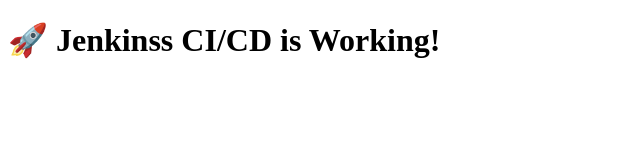
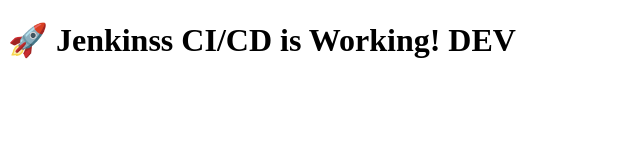
Before and after one commit to JEYAPRAKASH21/jenkins-demo, a plain HTML site: page index.html in a window 1280 px wide. Shown: the whole page, without its empty margins (0-640 px from the left). Drawn offline with Linux system fonts and the light colour scheme.

Commit message:
Update header text for DEV environment

```diff
--- a/index.html
+++ b/index.html
@@ -4,6 +4,6 @@
   <title>My CI/CD App DEV </title>
 </head>
 <body>
-  <h1>🚀 Jenkinss CI/CD is Working!</h1>
+  <h1>🚀 Jenkinss CI/CD is Working! DEV</h1>
 </body>
 </html>
```
